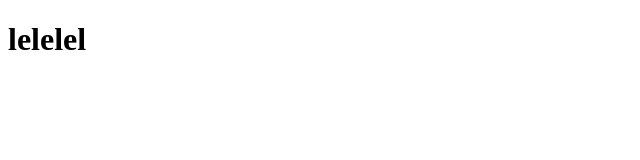
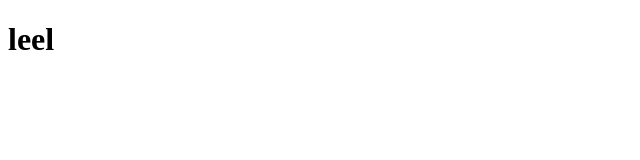
Before and after one commit to WolfRedy/AnOriginalGame, a plain HTML site: page index.html in a window 1280 px wide. Shown: the full height of the page, 0-640 px from the left. Drawn offline with Linux system fonts and the light colour scheme.

Commit message:
Encore un test bot

```diff
--- a/index.html
+++ b/index.html
@@ -6,6 +6,6 @@
     <title>MaPage</title>
 </head>
 <body>
-     <h1>lelelel</h1>
+     <h1>leel</h1>
 </body>
 </html>
```
